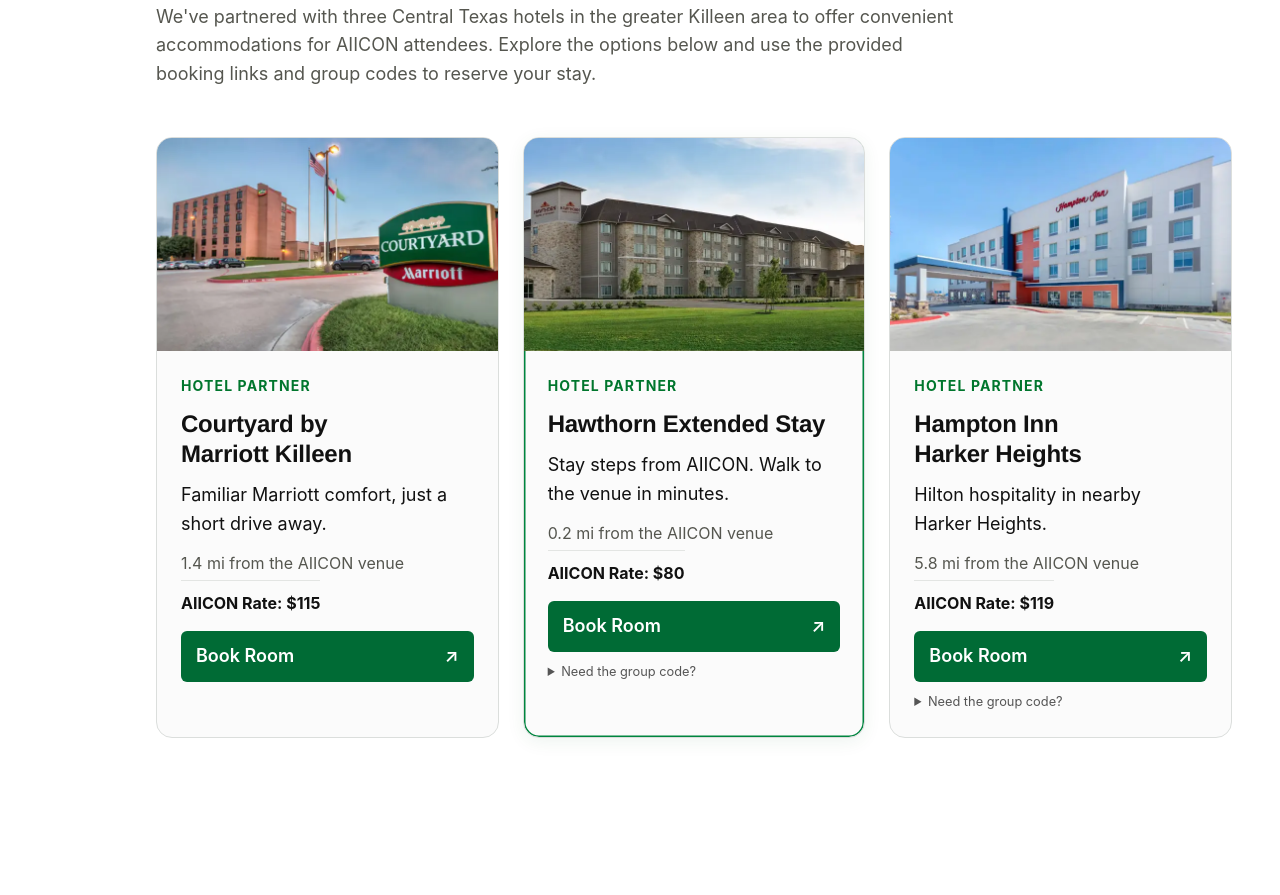
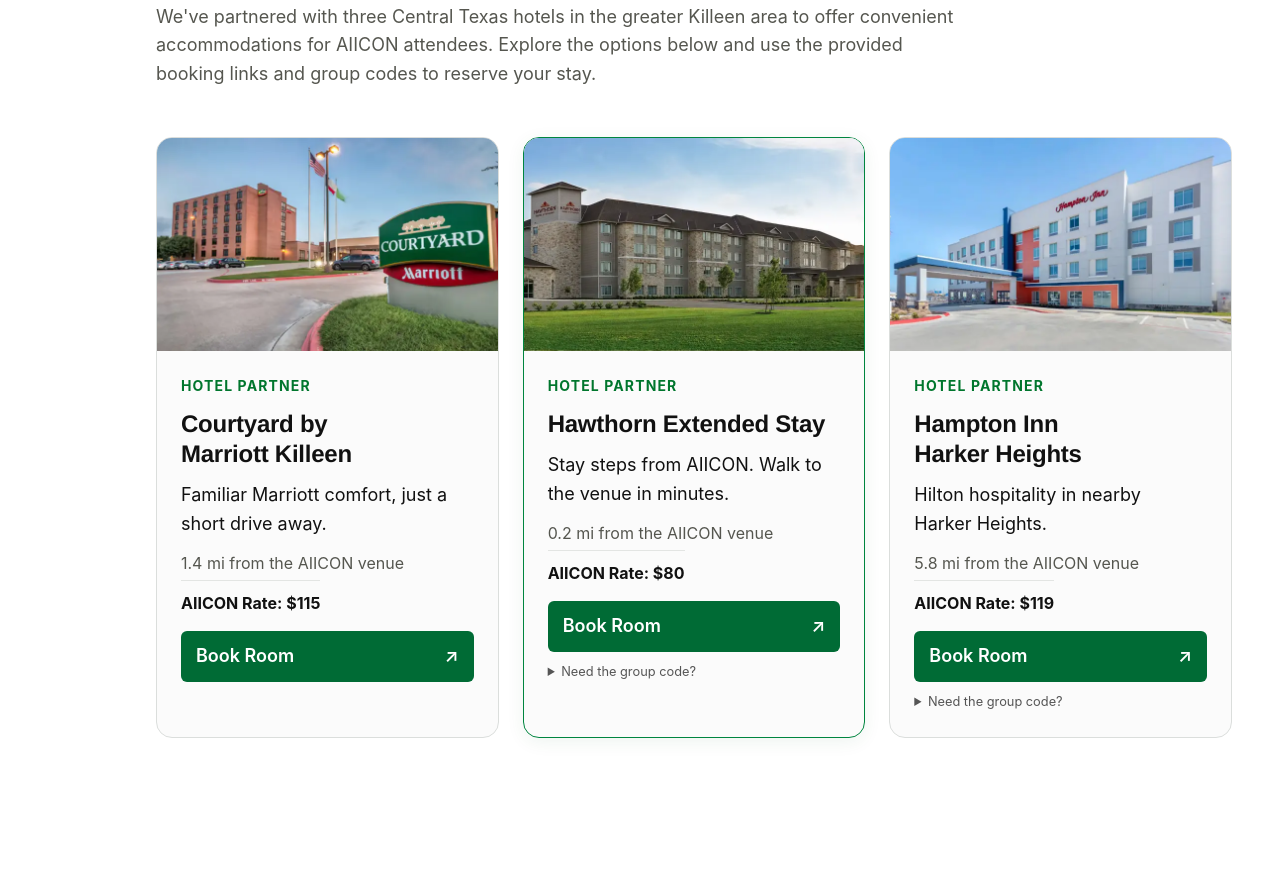
Before and after one commit to marketingaiicon/aiicon2027, a plain HTML site: page index.html in a window 1280 px wide. Shown: the part 8332-9227 px from the top of the page. Drawn offline with Linux system fonts and the light colour scheme; a web font is replaced by a local one.

Commit message:
adjusted highlight color on the “feature” hotel

```diff
--- a/style.css
+++ b/style.css
@@ -58,6 +58,7 @@
   --color-primary-hover: #008f36;
   --color-primary-active: #00762d;
   --color-primary-highlight: #d6f2e0;
+  --color-primary-shade: #00853f;
 
   /* ---- Supporting semantic colors ---- */
   --color-warning: #b3690b;
@@ -835,9 +836,12 @@ h4 {
   line-height: 1.25;
 }
 .hotel-card.hotel-featured {
-  box-shadow:
-    inset 0 0 0 1.5px #00853f,
-    0 4px 18px rgba(0, 100, 45, 0.07);
+  border: 1px solid var(--color-primary-shade);
+  box-shadow: 0 4px 18px rgba(0, 100, 45, 0.07);
+}
+.hotel-card.hotel-featured:hover {
+  border: 1px solid var(--color-primary);
+  box-shadow: 0 4px 18px rgba(0, 100, 45, 0.07);
 }
 .hotel-distance {
   font-size: var(--text-sm);
```
